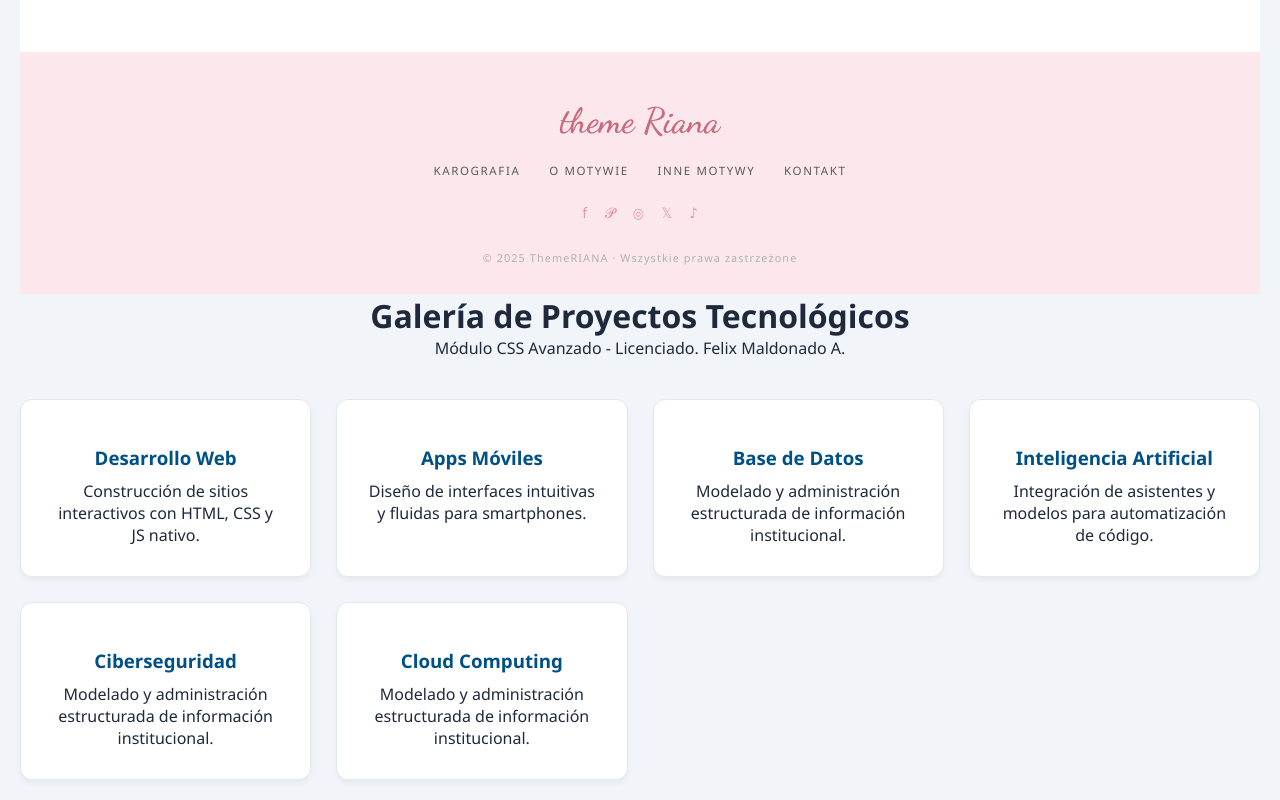
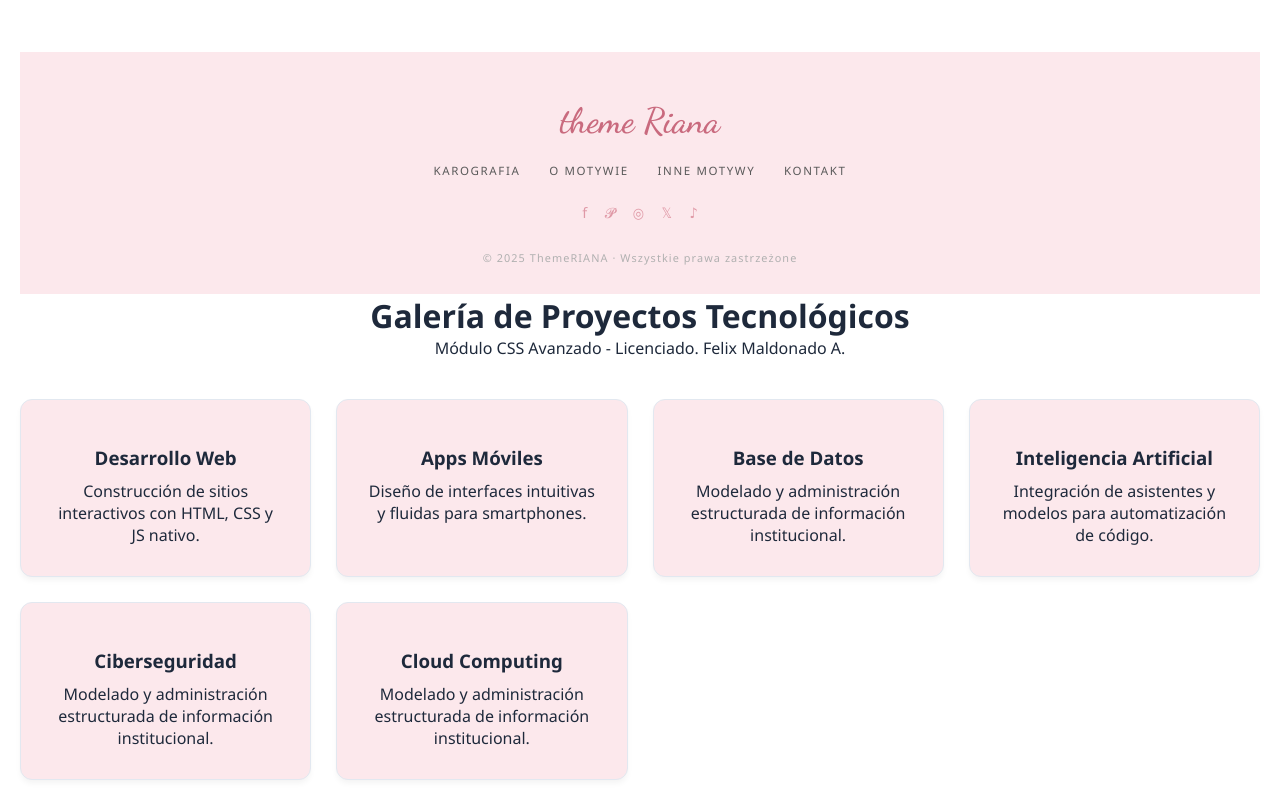
Before and after one commit to CarlaRuby2026/mi-blog, a plain HTML site: page index.html in a window 1280 px wide. Shown: the part 2381-3181 px from the top of the page. Drawn offline with nearby package versions, Linux system fonts and the light colour scheme.

Commit message:
Update style.css

```diff
--- a/style.css
+++ b/style.css
@@ -512,7 +512,7 @@
     /* --- ESTILOS GENERALES --- */
 body {
   font-family: "Segoe UI", Tahoma, Geneva, Verdana, sans-serif;
-  background-color: #f1f5f9;
+  background-color: #ffffff;
   color: #1e293b;
   padding: 20px;
 }
@@ -535,7 +535,7 @@ body {
 
 /* Estilos base de las tarjetas hijas */
 .tarjeta {
-  background-color: #ffffff;
+  background-color: #fce8ec;
   padding: 30px;
   border-radius: 12px;
   text-align: center;
@@ -559,7 +559,7 @@ suave */
 }
 
 .tarjeta h3 {
-  color: #005088; /* Azul institucional */
+  color: ##c96a7e; /* Azul institucional */
   margin-bottom: 10px;
 }
 
@@ -569,7 +569,7 @@ suave */
   box-shadow: 0 20px 25px -5px rgba(0, 0, 0, 0.1); /* Intensifica la sombra */
   background-color: #f8fafc; /* Cambia ligeramente el tono de fondo */
   cursor: pointer;
-  color: #11caa0;
+  color: #8000a4;
 }
 
 /* ==========================================
```
